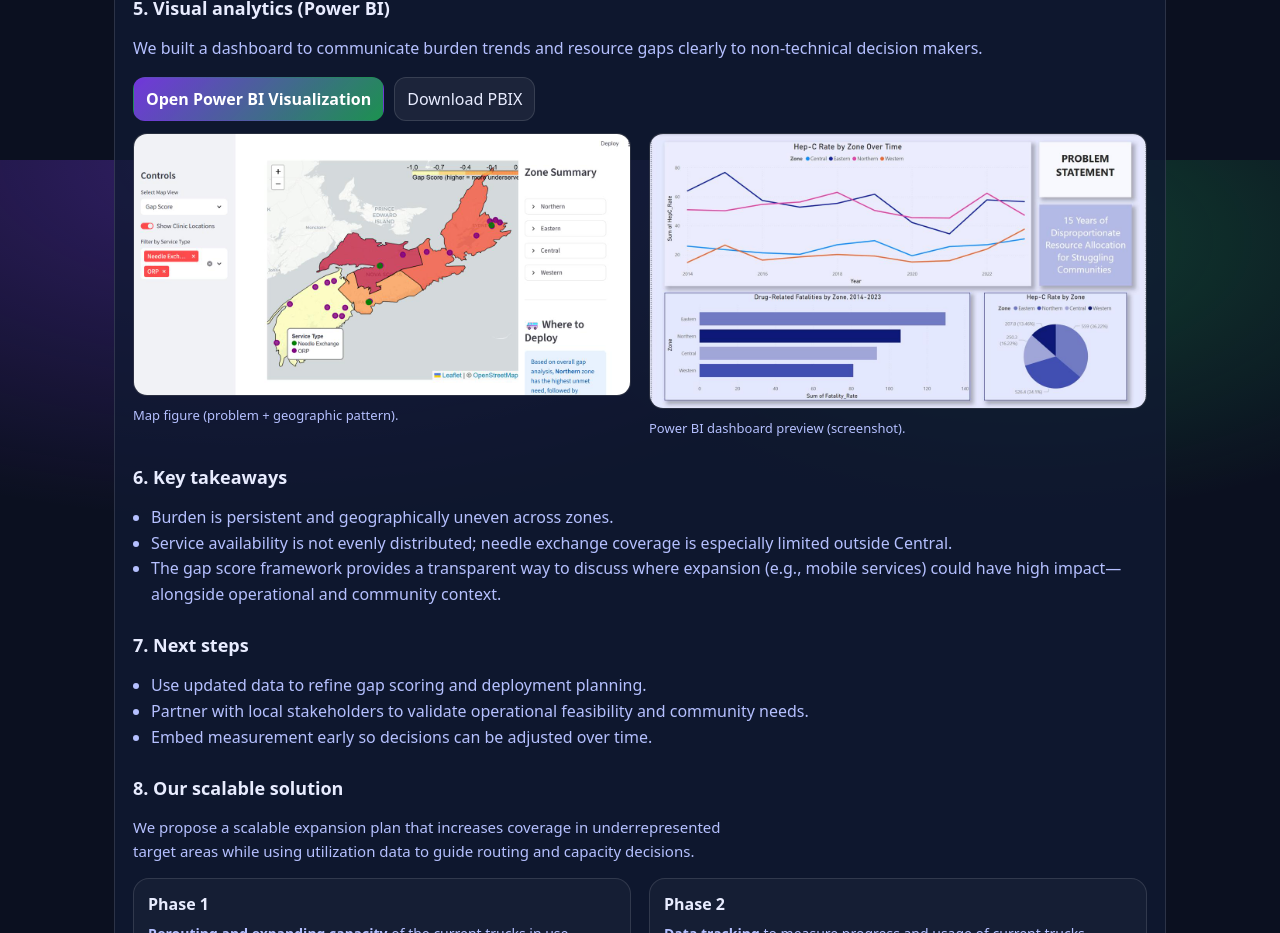
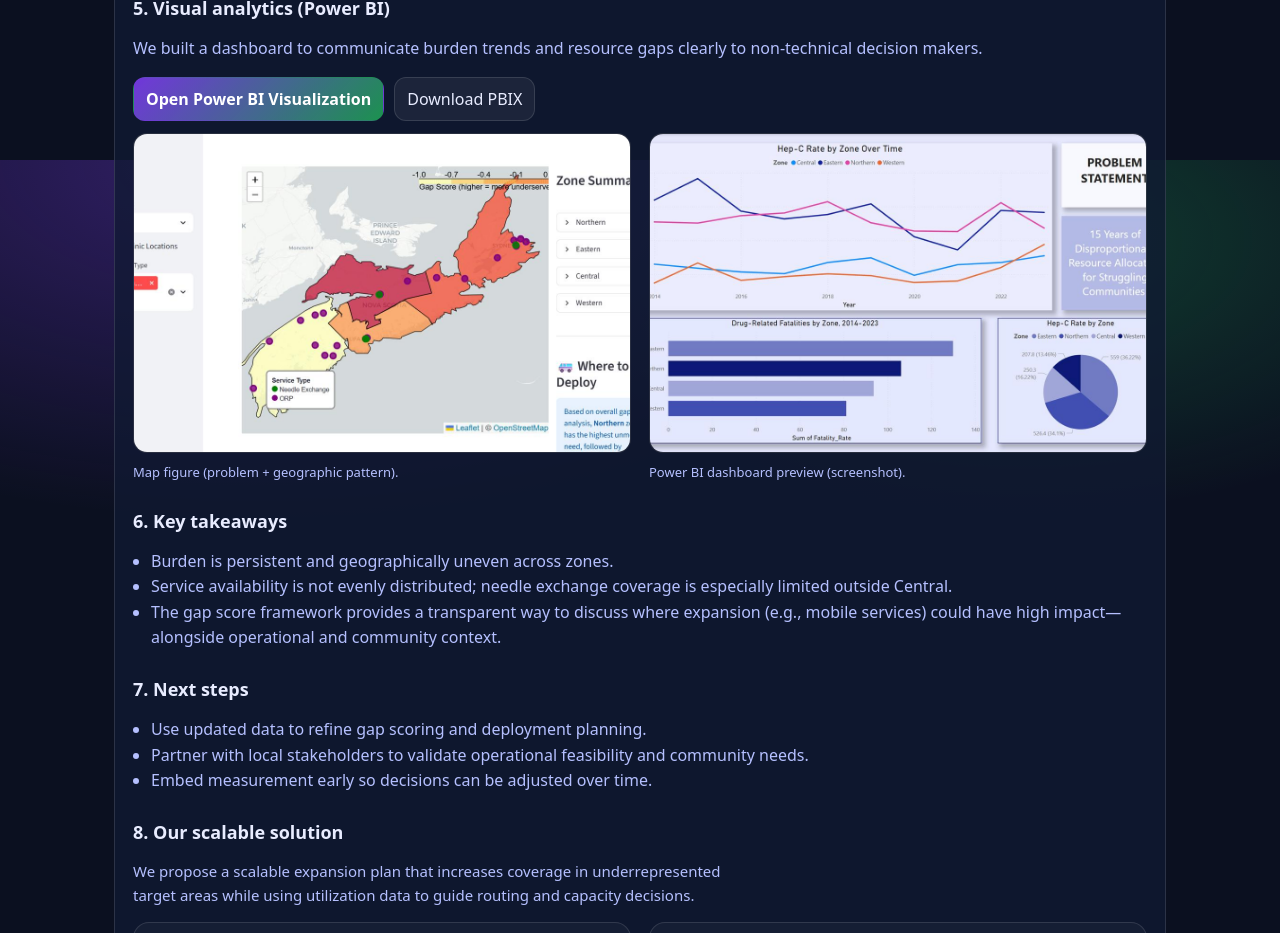
Before and after one commit to A00488698/datajam2026, a React (Vite) app: page /#/statistical-analysis in a window 1280 px wide. Shown: the part 1440-2373 px from the top of the page. Built offline with nearby package versions, Linux system fonts and the light colour scheme.

Commit message:
Unify figure sizes in Problem Analysis (side-by-side images)

```diff
--- a/src/pages/StatisticalAnalysis.tsx
+++ b/src/pages/StatisticalAnalysis.tsx
@@ -182,11 +182,11 @@ export default function StatisticalAnalysis() {
 
           <div className="grid two" style={{ marginTop: 12 }}>
             <div>
-              <img className="figure" src={problemMap} alt="Problem map figure" />
+              <img className="figure-fixed" src={problemMap} alt="Problem map figure" />
               <div className="figcap">Map figure (problem + geographic pattern).</div>
             </div>
             <div>
-              <img className="figure" src={powerbiDashboard} alt="Power BI dashboard preview" />
+              <img className="figure-fixed" src={powerbiDashboard} alt="Power BI dashboard preview" />
               <div className="figcap">Power BI dashboard preview (screenshot).</div>
             </div>
           </div>
--- a/src/styles.css
+++ b/src/styles.css
@@ -60,6 +60,8 @@ a{color:inherit}
 .dataset-meta{color:var(--muted);font-size:14px;line-height:1.6;margin:0}
 
 .figure{width:100%;height:auto;display:block;border-radius:14px;border:1px solid var(--border);background:rgba(0,0,0,.2)}
+.figure-fixed{width:100%;height:320px;object-fit:cover;display:block;border-radius:14px;border:1px solid var(--border);background:rgba(0,0,0,.2)}
+@media (max-width: 900px){.figure-fixed{height:auto;object-fit:contain}}
 .figcap{color:var(--muted);font-size:13px;line-height:1.5;margin-top:10px}
 
 .footer{border-top:1px solid var(--border);color:var(--muted);padding:20px 0;margin-top:30px}
```
